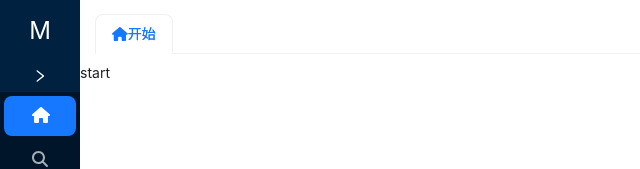
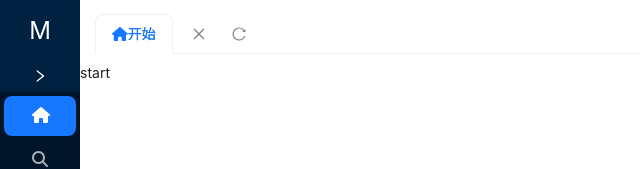
Before and after one commit to endless-august/mobius, a React app: page /start in a window 1280 px wide. Shown: the top 169 px of the page, without its empty margins (0-640 px from the left). Built offline with nearby package versions, Linux system fonts and the light colour scheme.

Commit message:
chore: add close tab button

```diff
--- a/src/features/home/Header.scss
+++ b/src/features/home/Header.scss
@@ -10,10 +10,18 @@
         overflow: hidden;
         display: flex;
 
-        &-menu {
+        &-tabs {
             line-height: 64px;
             flex: 1;
             overflow: hidden;
+
+            .ant-tabs .ant-tabs-nav .ant-tabs-nav-wrap {
+                flex: none;
+            }
+
+            &-button {
+                color: gray;
+            }
         }
     }
 }
--- a/src/features/home/NaviBar.tsx
+++ b/src/features/home/NaviBar.tsx
@@ -1,11 +1,11 @@
 import { FC } from 'react';
-import type { TabsProps } from 'antd';
-import { Tabs } from 'antd';
+import { Tabs, TabsProps, Button, Space, Tooltip, ButtonProps } from 'antd';
 import { getPageByKey } from '@/features/menu/menus';
 import { useNavigate } from 'react-router-dom';
 import { FontAwesomeIcon } from '@fortawesome/react-fontawesome';
-import { useAppSelector } from '@/common/hooks/useRedux';
-import { selectNaviList, selectActive } from './redux/navi';
+import { CloseOutlined, ReloadOutlined } from '@ant-design/icons';
+import { useAppSelector, useAppDispatch } from '@/common/hooks/useRedux';
+import { selectNaviList, selectActive, selectNextTab, closeTab } from './redux/navi';
 import { __ } from '@/common/i18n';
 
 interface PropsType {
@@ -15,8 +15,10 @@ interface PropsType {
 export const NaviBar: FC<PropsType> = ({ className }) => {
     const naviList = useAppSelector(selectNaviList);
     const active = useAppSelector(selectActive);
+    const nextTab = useAppSelector(selectNextTab);
+    const dispatch = useAppDispatch();
     const navigate = useNavigate();
-    const onChange: TabsProps['onChange'] = key => {
+    const onChangeTab: TabsProps['onChange'] = key => {
         const page = getPageByKey(key);
         if (page && page.path) {
             if (!active || active.key !== key) {
@@ -24,6 +26,15 @@ export const NaviBar: FC<PropsType> = ({ className }) => {
             }
         }
     };
+    const onCloseTab: ButtonProps['onClick'] = () => {
+        if (nextTab) {
+            dispatch(closeTab());
+            navigate(nextTab.path);
+        }
+    };
+
+    const onReloadTab: ButtonProps['onClick'] = () => {};
+
     const activeKey = active?.key ? active.key : '';
     const tabItem = naviList.map(data => {
         const { key, name, icon } = data;
@@ -39,9 +50,33 @@ export const NaviBar: FC<PropsType> = ({ className }) => {
         };
     });
 
+    const extraButtons = (
+        <Space>
+            <Tooltip title={__('navi.tabs.close')} mouseEnterDelay={1}>
+                <Button
+                    className='home-header__nav-tabs-button'
+                    style={{ marginLeft: '10px' }}
+                    icon={<CloseOutlined />}
+                    type='text'
+                    // size='small'
+                    onClick={onCloseTab}
+                />
+            </Tooltip>
+            <Tooltip title={__('navi.tabs.reload')} mouseEnterDelay={1}>
+                <Button
+                    className='home-header__nav-tabs-button'
+                    icon={<ReloadOutlined />}
+                    type='text'
+                    // size='small'
+                    onClick={onReloadTab}
+                />
+            </Tooltip>
+        </Space>
+    );
+
     return (
         <div className={className}>
-            <div className='home-header__nav-menu'>
+            <div className='home-header__nav-tabs'>
                 <Tabs
                     hideAdd
                     type='card'
@@ -51,7 +86,8 @@ export const NaviBar: FC<PropsType> = ({ className }) => {
                     tabBarGutter={5}
                     size='middle'
                     items={tabItem}
-                    onChange={onChange}
+                    onChange={onChangeTab}
+                    tabBarExtraContent={extraButtons}
                 />
             </div>
         </div>
--- a/src/features/home/SiderBar.tsx
+++ b/src/features/home/SiderBar.tsx
@@ -20,7 +20,7 @@ export const SiderBar: FC = () => {
     const collapsed = useAppSelector(selectCollapsed);
     const dispatch = useAppDispatch();
     const navigate = useNavigate();
-    const onClick: MenuProps['onClick'] = ({ key }) => {
+    const openPage: MenuProps['onClick'] = ({ key }) => {
         const page = getPageByKey(key);
         if (page && page.path) {
             if (!active || active.key !== key) {
@@ -72,7 +72,7 @@ export const SiderBar: FC = () => {
                 mode='inline'
                 style={{ flex: 1, borderRight: 0, overflow: 'hidden auto' }}
                 items={menus.map(x => menuDir(x))}
-                onClick={onClick}
+                onClick={openPage}
                 selectedKeys={selectedKeys}
                 openKeys={collapsed ? undefined : openKeys}
                 onOpenChange={collapsed ? undefined : keys => setOpenKeys(keys)}
--- a/src/features/home/redux/navi.ts
+++ b/src/features/home/redux/navi.ts
@@ -1,4 +1,4 @@
-import { find } from 'lodash';
+import { find, findIndex, last } from 'lodash';
 import { createSlice, PayloadAction } from '@reduxjs/toolkit';
 import { RootState } from '@/common/store';
 import { getSessionValue, setSessionValue } from '@/common/utils';
@@ -51,6 +51,11 @@ export const naviSlice = createSlice({
             if (!item) state.list.push(state.active);
             saveNavi(state);
         },
+        closeTab: state => {
+            if (!state.active || state.list.length < 1) return;
+            state.list = state.list.filter(o => o.key !== state.active?.key);
+            state.active = undefined;
+        },
         collapseSider: state => {
             state.collapsed = !state.collapsed;
             saveNavi(state);
@@ -58,10 +63,21 @@ export const naviSlice = createSlice({
     },
 });
 
-export const { navigateTo, collapseSider } = naviSlice.actions;
+export const { navigateTo, closeTab, collapseSider } = naviSlice.actions;
 export const selectNavi = (state: RootState) => state.navi;
 export const selectActive = (state: RootState) => state.navi.active;
 export const selectNaviList = (state: RootState) => state.navi.list;
 export const selectCollapsed = (state: RootState) => state.navi.collapsed;
+export const selectNextTab = (state: RootState) => {
+    const { list, active } = state.navi;
+    if (!active) return last(list);
+    const index = findIndex(list, o => o.key === active.key);
+    if (index < 0) return last(list);
+    if (index === list.length - 1) {
+        if (list.length > 1) return list[index - 1];
+        else return defaultPage;
+    }
+    return list[index + 1];
+};
 
 export default naviSlice.reducer;
--- a/src/locales/en-US.ts
+++ b/src/locales/en-US.ts
@@ -7,4 +7,10 @@ export const enUS = {
             basic: 'Basic',
         },
     },
+    navi: {
+        tabs: {
+            close: 'Close Tab',
+            reload: 'Reload Tab',
+        },
+    },
 };
--- a/src/locales/zh-CN.ts
+++ b/src/locales/zh-CN.ts
@@ -7,4 +7,10 @@ export const zhCN = {
             basic: '基础设置',
         },
     },
+    navi: {
+        tabs: {
+            close: '关闭',
+            reload: '刷新',
+        },
+    },
 };
```
